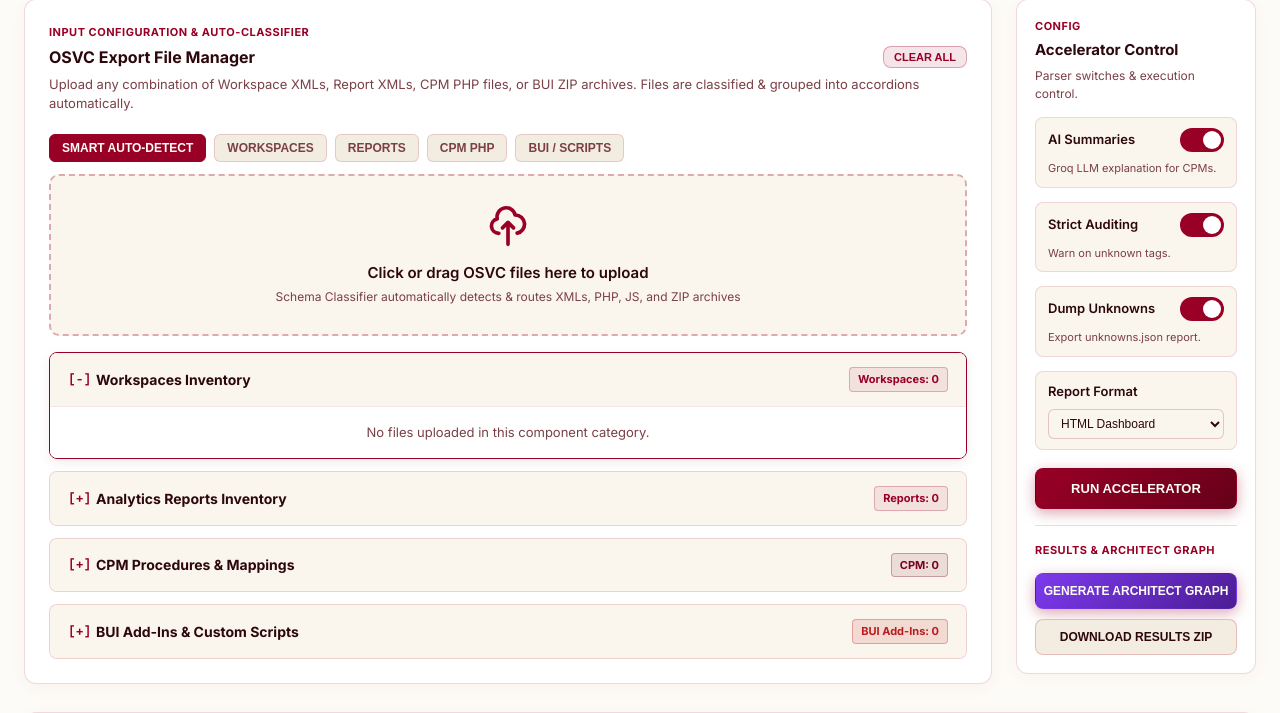
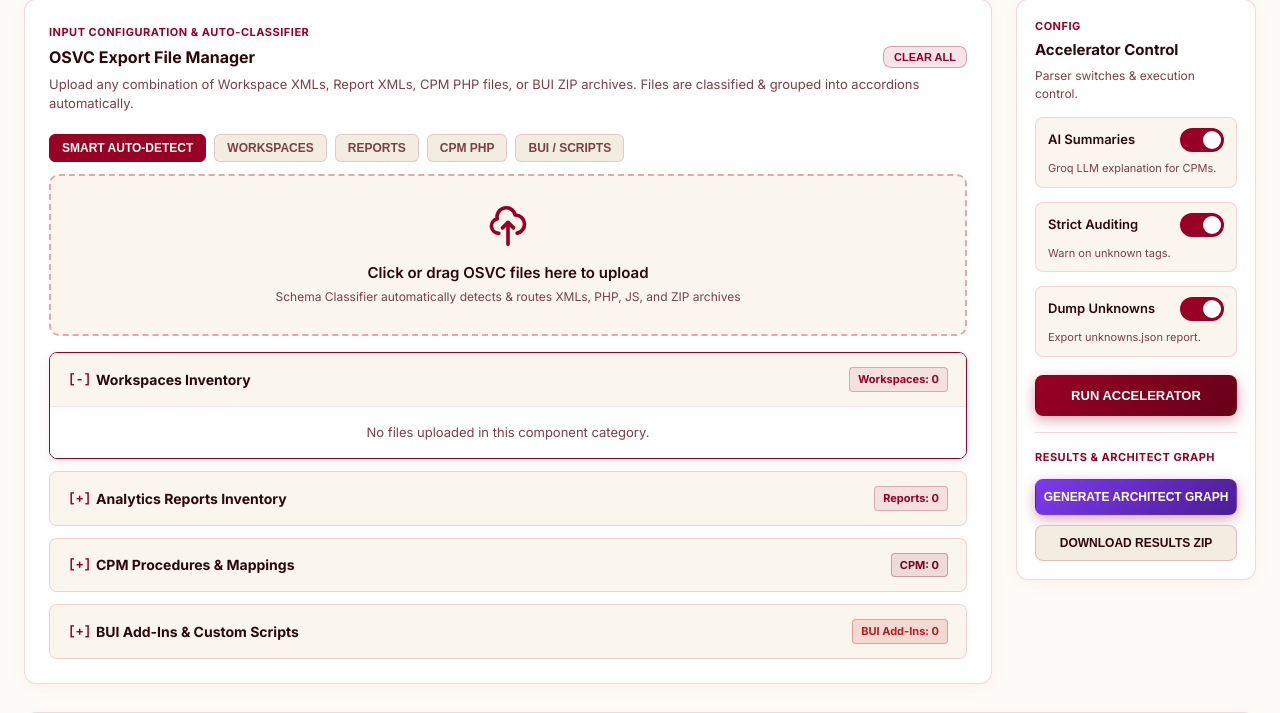
Before and after one commit to SujalMatolia0/Config_Migration, a Flask app: page / in a window 1280 px wide. Shown: the part 93-806 px from the top of the page. Run offline with Flask 3, Linux system fonts and the light colour scheme; data that the repository does not hold is empty.

Commit message:
feat: remove report format UI option and restrict results ZIP export to .md files

```diff
--- a/templates/index.html
+++ b/templates/index.html
@@ -517,14 +517,6 @@
               <span class="switch-desc" style="font-size:11px;">Export unknowns.json report.</span>
             </div>
 
-            <div class="switch-row" style="padding:10px 12px;flex-direction:column;align-items:flex-start;gap:8px;">
-              <span class="switch-title" style="font-size:13px;">Report Format</span>
-              <select id="optFormat" style="width:100%;background:#FAF5ED;border:1px solid rgba(153,0,38,0.2);color:#2C070B;padding:6px 8px;border-radius:6px;font-size:12px;">
-                <option value="html" selected>HTML Dashboard</option>
-                <option value="pdf">PDF Suite</option>
-              </select>
-            </div>
-
           </div>
 
           <button class="btn btn-primary" style="padding:12px 8px;font-size:13px;width:100%;" onclick="runAnalysis()">RUN ACCELERATOR</button>
@@ -720,9 +712,9 @@
       const useAi = document.getElementById('optAiSummary').checked;
       const strict = document.getElementById('optStrict').checked;
       const dumpUnknowns = document.getElementById('optDumpUnknowns').checked;
-      const format = document.getElementById('optFormat').value;
+      const format = 'html';
       logConsole('[START] Launching OSVC Configuration Analyser CLI...');
-      logConsole('[CONFIG] AI Summary: ' + useAi + ' | Strict Mode: ' + strict + ' | Dump Unknowns: ' + dumpUnknowns + ' | Format: ' + format);
+      logConsole('[CONFIG] AI Summary: ' + useAi + ' | Strict Mode: ' + strict + ' | Dump Unknowns: ' + dumpUnknowns);
       try {
         const res = await fetch('/api/run-analysis', {
           method: 'POST',
--- a/web_platform.py
+++ b/web_platform.py
@@ -352,7 +352,7 @@
         for root, dirs, files in os.walk(RESULTS_DIR):
             dirs[:] = [d for d in dirs if not d.startswith(".")]
             for fname in files:
-                if fname.startswith("."):
+                if fname.startswith(".") or not fname.lower().endswith(".md"):
                     continue
                 full = os.path.join(root, fname)
                 arcname = os.path.relpath(full, RESULTS_DIR)
```
